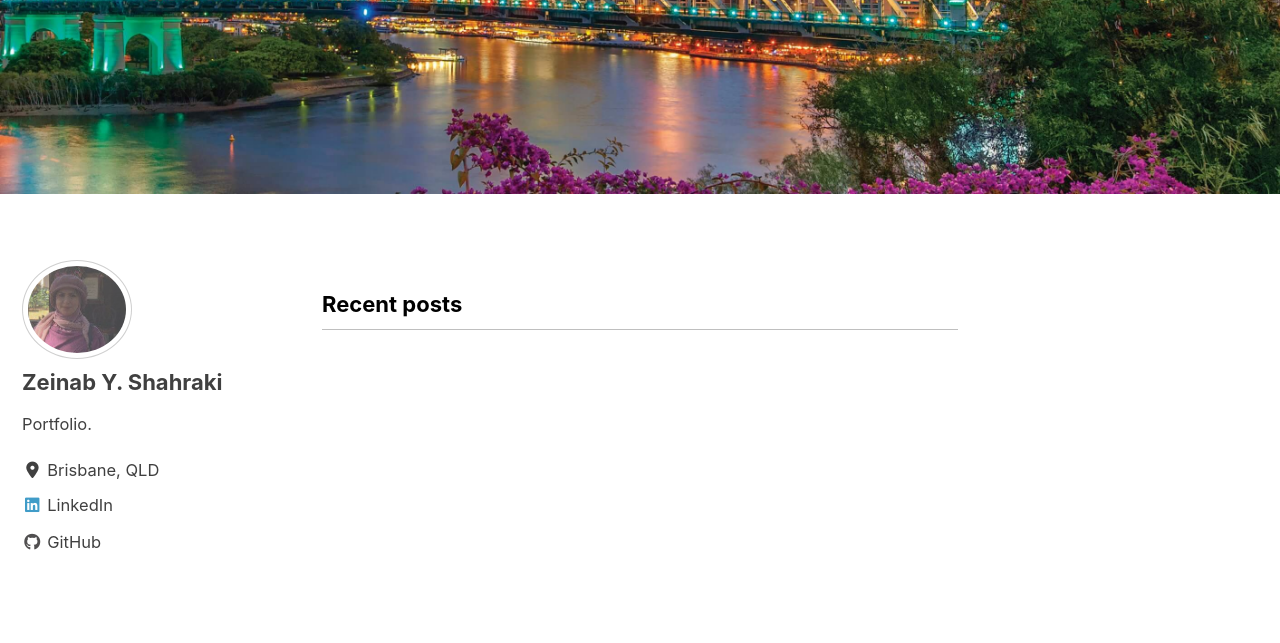
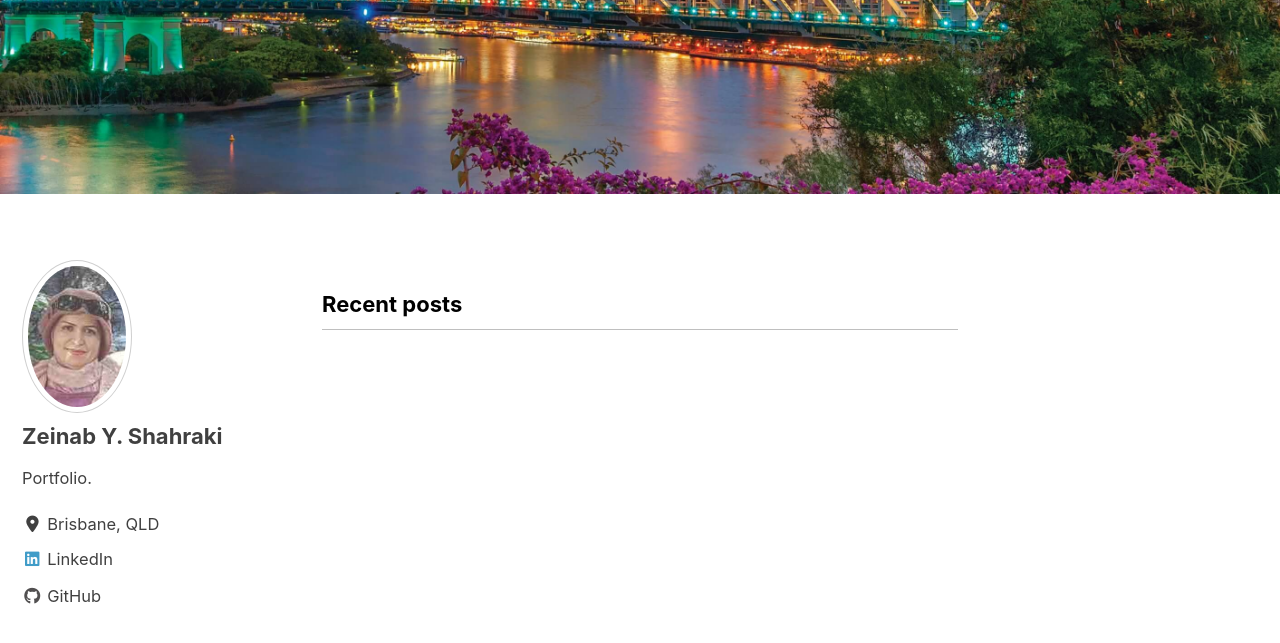
Before and after one commit to z1shahraki/z1shahraki.github.io, a Jekyll site: the page built from index.html, in a window 1280 px wide and 900 px high, scrolled down 434 px. Shown: the top 643 px of the window. Built offline with Jekyll 4.4.1, drawn with Linux system fonts in a browser that asks for light colours; cached includes are drawn as plain includes; nearby versions of some CDN libraries; the list of posts is cut into pages by our own code.

Commit message:
new gith

```diff
--- a/_config.yml
+++ b/_config.yml
@@ -108,7 +108,7 @@
 # Site Author
 author:
   name             : "Zeinab Y. Shahraki"
-  avatar           : "/images/zy10.jpg" # path of avatar image, e.g. "/assets/images/bio-photo.jpg"
+  avatar           : "/images/zy20.jpg" # path of avatar image, e.g. "/assets/images/bio-photo.jpg"
   bio              : "Portfolio."
   location         : "Brisbane, QLD"
   email            :
```
Also changed, not shown: images/zy20.jpg (added).
